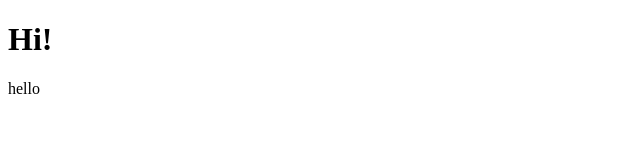
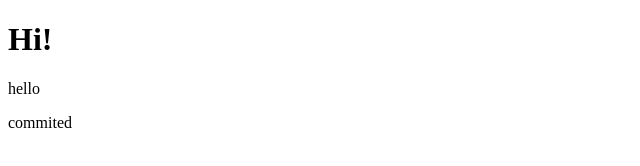
Before and after one commit to Miha77777py/testing, a plain HTML site: page index.html in a window 1280 px wide. Shown: the full height of the page, 0-640 px from the left. Drawn offline with Linux system fonts and the light colour scheme.

Commit message:
third commit

```diff
--- a/index.html
+++ b/index.html
@@ -8,5 +8,6 @@
 <body>
     <h1>Hi!</h1>
     <p>hello</p>
+    <p>commited</p>
 </body>
 </html>
```
